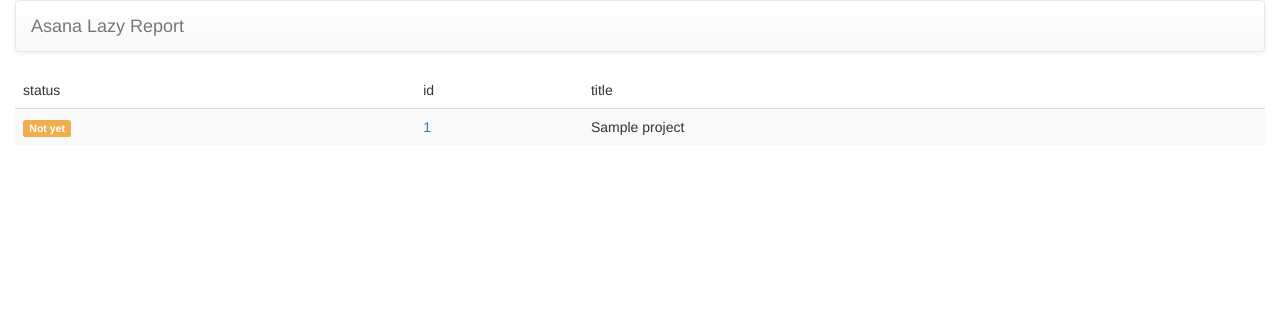
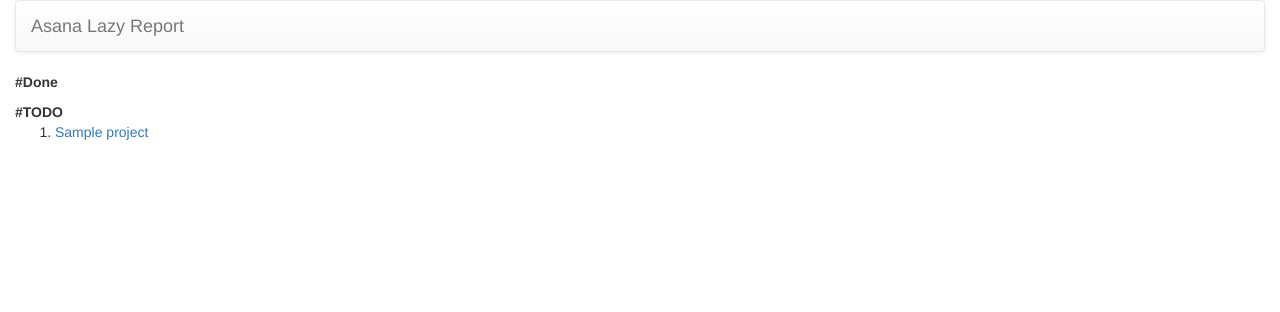
Before and after one commit to toomore/asana_api, a Flask app: template templates/user_projects_tasks.htm in a window 1280 px wide. Shown: the top 312 px of the page. Run offline with Flask 2, Linux system fonts and the light colour scheme; the template is opened without the code that fills it: most values are stand-ins (such as "Sample title", 1, 10 or a date in 2020); some libraries are stand-ins or nearby versions.

Commit message:
Using li to show tasks list.

```diff
--- a/templates/user_projects.htm
+++ b/templates/user_projects.htm
@@ -1,4 +1,5 @@
 {% extends "base.htm" %}
+{% block title %}Projects List - {{super()}}{% endblock %}
 {% block body %}
 <div class="row">
     <div class="col-md-4 col-md-offset-4">
--- a/templates/user_projects_tasks.htm
+++ b/templates/user_projects_tasks.htm
@@ -2,35 +2,22 @@
 {% block body %}
 <div class="row">
     <div>
-        <table class="table table-striped table-hover">
-            <thead>
-                <tr>
-                    <td>status</td>
-                    <td>id</td>
-                    <td>title</td>
-                </tr>
-            </thead>
-            <tbody>
+        <b>#Done</b>
+        <ol>
             {% for task in data|sort(attribute="id", reverse=True) %}
                 {% if task.completed %}
-                        <tr>
-                            <td><span class="label label-success">Completed</span></td>
-                            <td><a href="https://app.asana.com/0/{{workspace_id}}/{{task.id}}" target="_blank">{{task.id}}</a></td>
-                            <td>{{task.name}}</td>
-                        </tr>
+                    <li><a href="https://app.asana.com/0/{{workspace_id}}/{{task.id}}" target="_blank">{{task.name}}</a></li>
                 {% endif %}
             {% endfor %}
-                {% for task in data|sort(attribute="name") %}
+        </ol>
+        <b>#TODO</b>
+        <ol>
+            {% for task in data|sort(attribute="id", reverse=True) %}
                 {% if not task.completed %}
-                        <tr>
-                            <td><span class="label label-warning">Not yet</span></td>
-                            <td><a href="https://app.asana.com/0/{{workspace_id}}/{{task.id}}" target="_blank">{{task.id}}</a></td>
-                            <td>{{task.name}}</td>
-                        </tr>
+                    <li><a href="https://app.asana.com/0/{{workspace_id}}/{{task.id}}" target="_blank">{{task.name}}</a></li>
                 {% endif %}
             {% endfor %}
-            </tbody>
-        </table>
+        </ol>
     </div>
 </div>
 {% endblock %}
```
Lines whose indentation alone changed are shown as unchanged.
